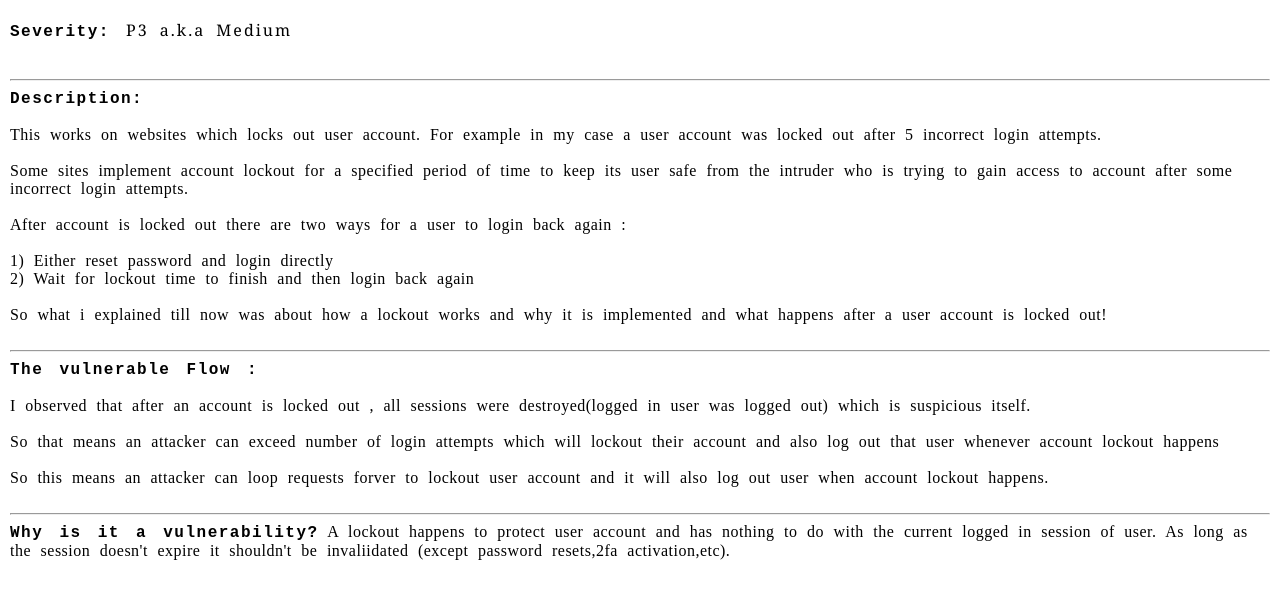
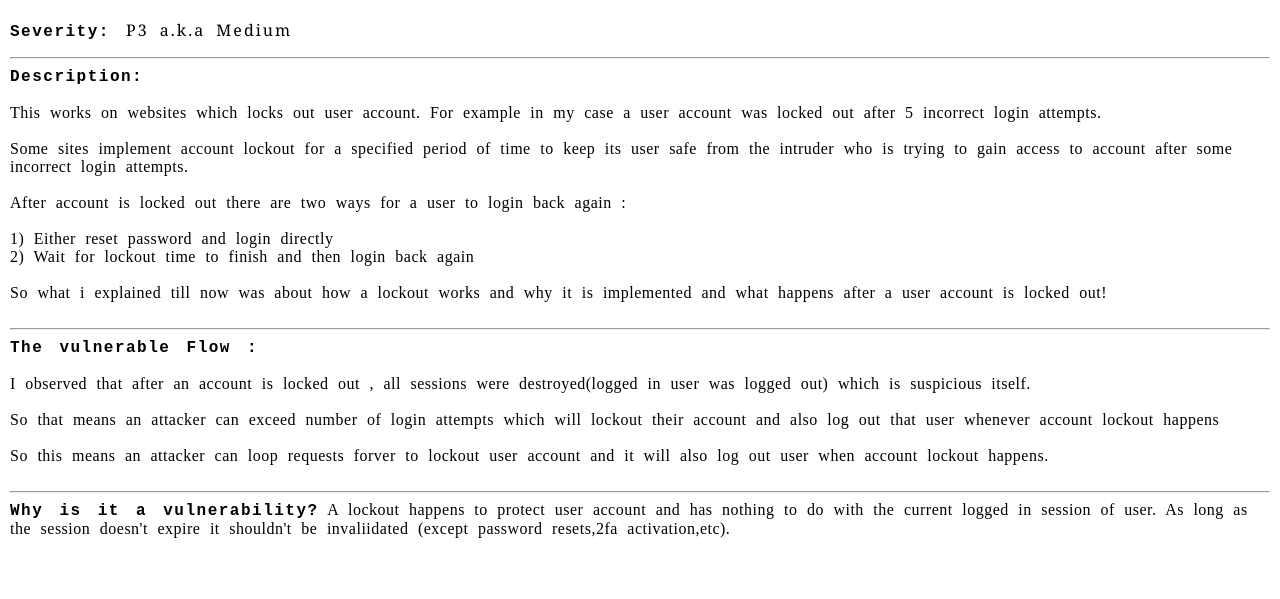
Before and after one commit to akash403/akash403.github.io, a plain HTML site: page index.html in a window 1280 px wide. Shown: the part 61-660 px from the top of the page. Drawn offline with Linux system fonts and the light colour scheme.

Commit message:
Update index.html

```diff
--- a/index.html
+++ b/index.html
@@ -27,7 +27,7 @@ letter-spacing: 2px;
 <body>
 <h1 align="Center">PERMANENT DOS DUE TO DESIGN FLAW</h1>
 <p>
-<span>Severity: </span>P3 a.k.a Medium<br><br><hr>
+<span>Severity: </span>P3 a.k.a Medium<br><hr>
 <span>Description: </span><br><br>
 This works on websites which locks out user account. For example in my case a user account was locked out after 5 incorrect login attempts.
 <br><br>
```
